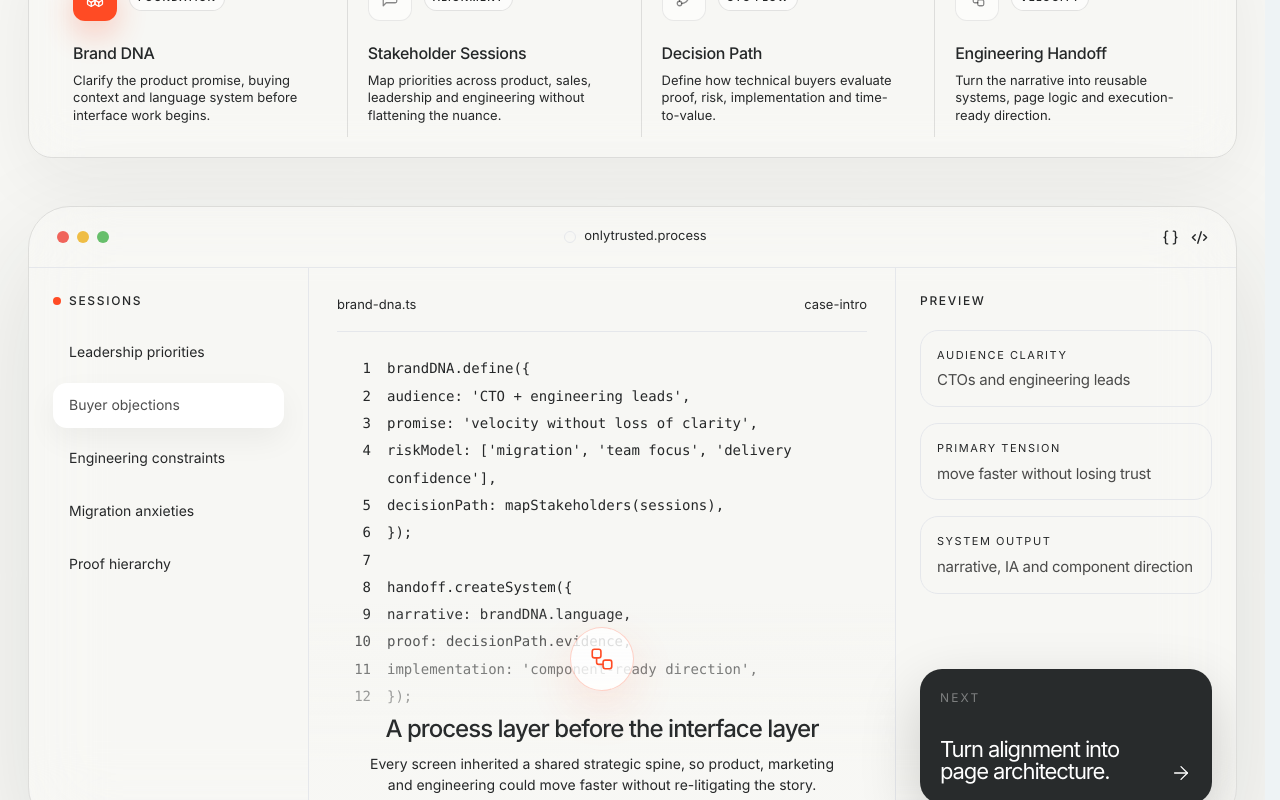
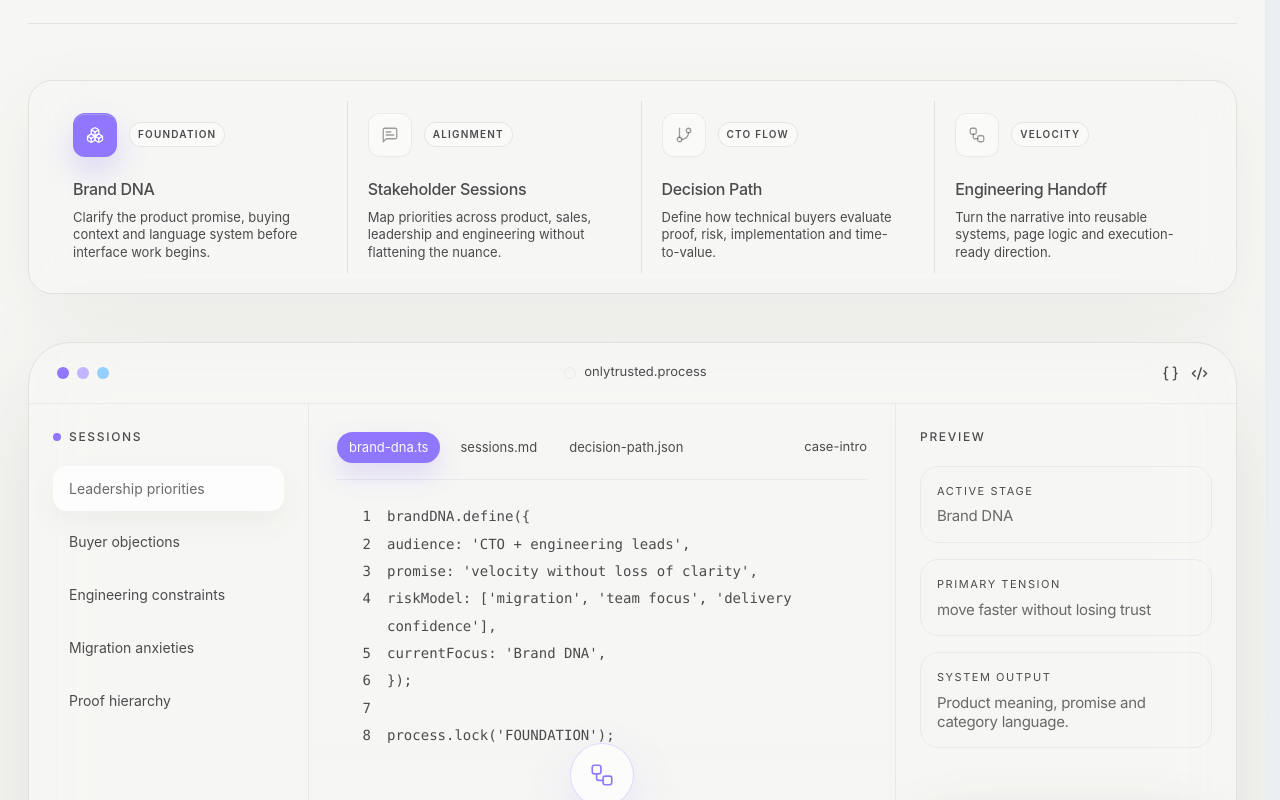
Before and after one commit to sergefomichev/Project7, a React (Vite) app: page / in a window 1280 px wide. Shown: the part 1260-2060 px from the top of the page. Built offline with nearby package versions, Linux system fonts and the light colour scheme.

Commit message:
Refine Brand DNA block interactions

```diff
--- a/src/App.tsx
+++ b/src/App.tsx
@@ -496,38 +496,52 @@ const processSteps = [
     label: "Brand DNA",
     meta: "FOUNDATION",
     description: "Clarify the product promise, buying context and language system before interface work begins.",
+    file: "brand-dna.ts",
+    focus: "Product meaning, promise and category language.",
   },
   {
     icon: MessageSquareText,
     label: "Stakeholder Sessions",
     meta: "ALIGNMENT",
     description: "Map priorities across product, sales, leadership and engineering without flattening the nuance.",
+    file: "sessions.md",
+    focus: "Leadership priorities, buyer objections and internal constraints.",
   },
   {
     icon: GitBranch,
     label: "Decision Path",
     meta: "CTO FLOW",
     description: "Define how technical buyers evaluate proof, risk, implementation and time-to-value.",
+    file: "decision-path.json",
+    focus: "How CTOs move from skepticism to technical confidence.",
   },
   {
     icon: Workflow,
     label: "Engineering Handoff",
     meta: "VELOCITY",
     description: "Turn the narrative into reusable systems, page logic and execution-ready direction.",
+    file: "handoff.yaml",
+    focus: "Narrative, IA and component direction ready for execution.",
   },
 ];
 
+const editorTabs = ["brand-dna.ts", "sessions.md", "decision-path.json"];
+
 function BrandDnaSection() {
+  const [activeStep, setActiveStep] = useState(0);
+  const [activeTab, setActiveTab] = useState(editorTabs[0]);
+  const activeProcess = processSteps[activeStep];
+
   return (
-    <section className="relative z-20 -mt-8 overflow-hidden rounded-t-[34px] bg-[#f7f7f4] text-[#252728] shadow-[0_-28px_70px_rgba(35,48,54,0.06)] sm:-mt-10 sm:rounded-t-[48px] lg:-mt-14 lg:rounded-t-[64px]">
+    <section className="brand-dna-section relative z-10 overflow-hidden rounded-t-[34px] bg-[#f7f7f4] text-[#252728] shadow-[0_-28px_70px_rgba(35,48,54,0.06)] sm:rounded-t-[48px] lg:rounded-t-[64px]">
       <div className="pointer-events-none absolute inset-x-0 top-0 h-48 bg-[linear-gradient(180deg,rgba(255,255,255,0.92),rgba(247,247,244,0))]" />
-      <div className="pointer-events-none absolute left-1/2 top-[-18%] h-[520px] w-[820px] -translate-x-1/2 rounded-full bg-[radial-gradient(circle,rgba(118,190,255,0.14),rgba(255,207,118,0.09)_36%,transparent_70%)] blur-3xl" />
+      <div className="pointer-events-none absolute left-1/2 top-[-18%] h-[520px] w-[820px] -translate-x-1/2 rounded-full bg-[radial-gradient(circle,rgba(122,92,255,0.16),rgba(144,204,255,0.09)_36%,transparent_70%)] blur-3xl" />
 
       <div className="relative mx-auto max-w-[1480px] px-5 pb-24 pt-16 sm:px-6 sm:pb-28 sm:pt-20 lg:px-7 lg:pb-36 lg:pt-24">
         <div className="mb-14 grid gap-8 border-b border-black/10 pb-9 lg:grid-cols-[minmax(0,0.9fr)_minmax(0,1.1fr)] lg:items-end">
           <div>
             <div className="mb-6 inline-flex items-center gap-3 text-[12px] font-medium uppercase tracking-[0.18em] text-black/45">
-              <span className="h-2 w-2 rounded-full bg-[#ff4b24]" />
+              <span className="h-2 w-2 rounded-full bg-[#7a5cff]" />
               Case intro / process
             </div>
             <h2 className="max-w-[840px] text-[clamp(3rem,6.2vw,7rem)] font-normal leading-[0.94] tracking-[-0.065em] text-[#242728]">
@@ -549,14 +563,20 @@ function BrandDnaSection() {
           </div>
         </div>
 
-        <ProcessRibbon />
-        <EditorSurface />
+        <ProcessRibbon activeStep={activeStep} onSelect={setActiveStep} />
+        <EditorSurface activeStep={activeStep} activeTab={activeTab} activeProcess={activeProcess} onTabChange={setActiveTab} />
       </div>
     </section>
   );
 }
 
-function ProcessRibbon() {
+function ProcessRibbon({
+  activeStep,
+  onSelect,
+}: {
+  activeStep: number;
+  onSelect: (index: number) => void;
+}) {
   return (
     <div className="relative mb-10 rounded-[24px] border border-black/10 bg-white/42 px-4 py-5 shadow-[0_20px_70px_rgba(26,35,38,0.06)] backdrop-blur-xl sm:px-6 lg:mb-12">
       <div className="grid gap-4 md:grid-cols-4 md:divide-x md:divide-black/10">
@@ -564,9 +584,15 @@ function ProcessRibbon() {
           const Icon = step.icon;
 
           return (
-            <div key={step.label} className="group relative px-2 py-3 md:px-5">
+            <button
+              key={step.label}
+              className="group relative px-2 py-3 text-left transition duration-300 hover:-translate-y-1 hover:bg-white/35 md:px-5"
+              type="button"
+              onClick={() => onSelect(index)}
+              aria-pressed={activeStep === index}
+            >
               <div className="mb-5 flex items-center gap-3">
-                <div className={index === 0 ? "process-icon process-icon-active" : "process-icon"}>
+                <div className={activeStep === index ? "process-icon process-icon-active" : "process-icon"}>
                   <Icon size={18} strokeWidth={1.7} />
                 </div>
                 <span className="rounded-full border border-black/10 bg-white/60 px-2 py-1 text-[10px] font-semibold uppercase tracking-[0.12em] text-black/42">
@@ -575,7 +601,7 @@ function ProcessRibbon() {
               </div>
               <h3 className="mb-2 text-[16px] font-medium tracking-[-0.02em] text-[#242728]">{step.label}</h3>
               <p className="max-w-[270px] text-[13px] leading-[1.35] text-black/52">{step.description}</p>
-            </div>
+            </button>
           );
         })}
       </div>
@@ -583,29 +609,53 @@ function ProcessRibbon() {
   );
 }
 
-function EditorSurface() {
-  const codeLines = [
+function EditorSurface({
+  activeStep,
+  activeTab,
+  activeProcess,
+  onTabChange,
+}: {
+  activeStep: number;
+  activeTab: string;
+  activeProcess: (typeof processSteps)[number];
+  onTabChange: (tab: string) => void;
+}) {
+  const codeByTab: Record<string, string[]> = {
+    "brand-dna.ts": [
       "brandDNA.define({",
       "  audience: 'CTO + engineering leads',",
       "  promise: 'velocity without loss of clarity',",
       "  riskModel: ['migration', 'team focus', 'delivery confidence'],",
-    "  decisionPath: mapStakeholders(sessions),",
+      "  currentFocus: '" + activeProcess.label + "',",
       "});",
       "",
-    "handoff.createSystem({",
-    "  narrative: brandDNA.language,",
-    "  proof: decisionPath.evidence,",
-    "  implementation: 'component-ready direction',",
-    "});",
-  ];
+      "process.lock('" + activeProcess.meta + "');",
+    ],
+    "sessions.md": [
+      "# Stakeholder synthesis",
+      "- Product meaning before interface decisions",
+      "- Executive priorities translated into buyer proof",
+      "- Engineering constraints surfaced before page logic",
+      "- Active lens: " + activeProcess.focus,
+    ],
+    "decision-path.json": [
+      "{",
+      '  "buyer": "CTO / engineering lead",',
+      '  "activeStage": "' + activeProcess.label + '",',
+      '  "evidence": ["clarity", "velocity", "handoff confidence"],',
+      '  "nextAction": "turn alignment into page architecture"',
+      "}",
+    ],
+  };
+  const codeLines = codeByTab[activeTab];
 
   return (
     <div className="relative overflow-hidden rounded-[32px] border border-black/10 bg-[#eeeeeb]/82 shadow-[0_42px_120px_rgba(30,38,42,0.12)] backdrop-blur-2xl lg:rounded-[42px]">
       <div className="flex items-center justify-between border-b border-black/8 px-5 py-5 text-[13px] text-black/36 sm:px-7">
         <div className="flex items-center gap-2">
-          <span className="h-3 w-3 rounded-full bg-[#f0645b]" />
-          <span className="h-3 w-3 rounded-full bg-[#efbd45]" />
-          <span className="h-3 w-3 rounded-full bg-[#67bf6b]" />
+          <span className="h-3 w-3 rounded-full bg-[#7a5cff]" />
+          <span className="h-3 w-3 rounded-full bg-[#b8a8ff]" />
+          <span className="h-3 w-3 rounded-full bg-[#7fc7ff]" />
         </div>
         <div className="hidden items-center gap-2 sm:flex">
           <span className="h-3 w-3 rounded-full border border-black/18" />
@@ -620,22 +670,34 @@ function EditorSurface() {
       <div className="grid min-h-[560px] lg:grid-cols-[280px_minmax(0,1fr)_340px]">
         <aside className="hidden border-r border-black/8 bg-white/28 p-6 lg:block">
           <div className="mb-5 flex items-center gap-2 text-[12px] font-medium uppercase tracking-[0.14em] text-black/36">
-            <span className="h-2 w-2 rounded-full bg-[#ff4b24]" />
+            <span className="h-2 w-2 rounded-full bg-[#7a5cff]" />
             Sessions
           </div>
           {["Leadership priorities", "Buyer objections", "Engineering constraints", "Migration anxieties", "Proof hierarchy"].map((item, index) => (
-            <div
+            <button
               key={item}
-              className={index === 1 ? "mb-2 rounded-[14px] bg-white px-4 py-3 text-[14px] text-black/70 shadow-[0_12px_30px_rgba(0,0,0,0.05)]" : "mb-2 rounded-[14px] px-4 py-3 text-[14px] text-black/34"}
+              className={index === activeStep ? "mb-2 w-full rounded-[14px] bg-white px-4 py-3 text-left text-[14px] text-black/70 shadow-[0_12px_30px_rgba(0,0,0,0.05)] transition hover:-translate-y-0.5" : "mb-2 w-full rounded-[14px] px-4 py-3 text-left text-[14px] text-black/34 transition hover:bg-white/40 hover:text-black/62"}
+              type="button"
             >
               {item}
-            </div>
+            </button>
           ))}
         </aside>
 
         <div className="relative border-r border-black/8 p-5 sm:p-7">
-          <div className="mb-6 flex items-center justify-between border-b border-black/8 pb-4 text-[13px] text-black/38">
-            <span>brand-dna.ts</span>
+          <div className="mb-6 flex flex-col justify-between gap-4 border-b border-black/8 pb-4 text-[13px] text-black/38 sm:flex-row sm:items-center">
+            <div className="flex flex-wrap gap-2">
+              {editorTabs.map((tab) => (
+                <button
+                  key={tab}
+                  className={tab === activeTab ? "rounded-full bg-[#7a5cff] px-3 py-1.5 text-white shadow-[0_12px_26px_rgba(122,92,255,0.22)]" : "rounded-full bg-white/58 px-3 py-1.5 text-black/42 transition hover:bg-white hover:text-black/68"}
+                  type="button"
+                  onClick={() => onTabChange(tab)}
+                >
+                  {tab}
+                </button>
+              ))}
+            </div>
             <span>case-intro</span>
           </div>
           <div className="font-mono text-[13px] leading-[1.95] text-black/38 sm:text-[14px]">
@@ -651,12 +713,12 @@ function EditorSurface() {
 
           <div className="pointer-events-none absolute inset-x-0 bottom-0 h-56 bg-[linear-gradient(180deg,rgba(247,247,244,0),rgba(247,247,244,0.94)_70%)]" />
           <div className="absolute bottom-8 left-1/2 w-[min(520px,calc(100%-40px))] -translate-x-1/2 text-center">
-            <div className="mx-auto mb-5 flex h-16 w-16 items-center justify-center rounded-full border border-[#ff4b24]/25 bg-white/80 text-[#ff4b24] shadow-[0_18px_48px_rgba(255,75,36,0.12)]">
+            <div className="mx-auto mb-5 flex h-16 w-16 items-center justify-center rounded-full border border-[#7a5cff]/25 bg-white/80 text-[#7a5cff] shadow-[0_18px_48px_rgba(122,92,255,0.16)] transition duration-300 hover:scale-105">
               <Workflow size={26} strokeWidth={1.5} />
             </div>
-            <h3 className="mb-2 text-[24px] font-medium tracking-[-0.04em] text-[#282b2c]">A process layer before the interface layer</h3>
+            <h3 className="mb-2 text-[24px] font-medium tracking-[-0.04em] text-[#282b2c]">{activeProcess.label} before the interface layer</h3>
             <p className="mx-auto max-w-[470px] text-[14px] leading-[1.45] text-black/48">
-              Every screen inherited a shared strategic spine, so product, marketing and engineering could move faster without re-litigating the story.
+              {activeProcess.focus} Every screen inherited a shared strategic spine, so product, marketing and engineering could move faster.
             </p>
           </div>
         </div>
@@ -665,11 +727,11 @@ function EditorSurface() {
           <div className="mb-5 text-[12px] font-medium uppercase tracking-[0.14em] text-black/36">Preview</div>
           <div className="space-y-4">
             {[
-              ["Audience clarity", "CTOs and engineering leads"],
+              ["Active stage", activeProcess.label],
               ["Primary tension", "move faster without losing trust"],
-              ["System output", "narrative, IA and component direction"],
+              ["System output", activeProcess.focus],
             ].map(([label, value]) => (
-              <div key={label} className="rounded-[18px] border border-black/8 bg-white/56 p-4">
+              <div key={label} className="rounded-[18px] border border-black/8 bg-white/56 p-4 transition duration-300 hover:-translate-y-1 hover:bg-white">
                 <div className="mb-2 text-[11px] uppercase tracking-[0.14em] text-black/32">{label}</div>
                 <div className="text-[15px] leading-[1.25] tracking-[-0.02em] text-black/70">{value}</div>
               </div>
--- a/src/styles.css
+++ b/src/styles.css
@@ -83,12 +83,32 @@ a {
 }
 
 .process-icon-active {
-  border-color: rgba(255, 75, 36, 0.18);
+  border-color: rgba(122, 92, 255, 0.22);
   color: white;
-  background: #ff4b24;
+  background: #7a5cff;
   box-shadow:
-    0 14px 30px rgba(255, 75, 36, 0.24),
+    0 14px 30px rgba(122, 92, 255, 0.26),
     inset 0 1px 0 rgba(255, 255, 255, 0.22);
+}
+
+.brand-dna-section {
+  animation: brandDnaReveal 1ms linear both;
+  animation-timeline: view();
+  animation-range: entry 0% entry 44%;
+}
+
+@keyframes brandDnaReveal {
+  from {
+    opacity: 0.82;
+    transform: translateY(80px);
+    border-top-left-radius: 96px;
+    border-top-right-radius: 96px;
+  }
+
+  to {
+    opacity: 1;
+    transform: translateY(0);
+  }
 }
 
 @media (max-width: 767px) {
@@ -112,4 +132,8 @@ a {
   .glass-panel {
     will-change: auto;
   }
+
+  .brand-dna-section {
+    animation: none;
+  }
 }
```
Lines whose indentation alone changed are shown as unchanged.
